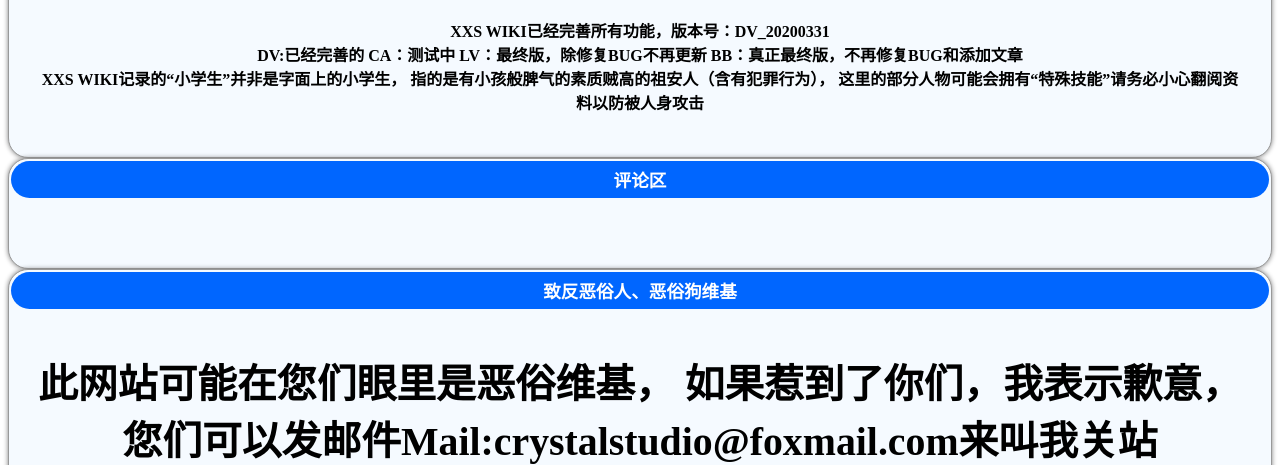
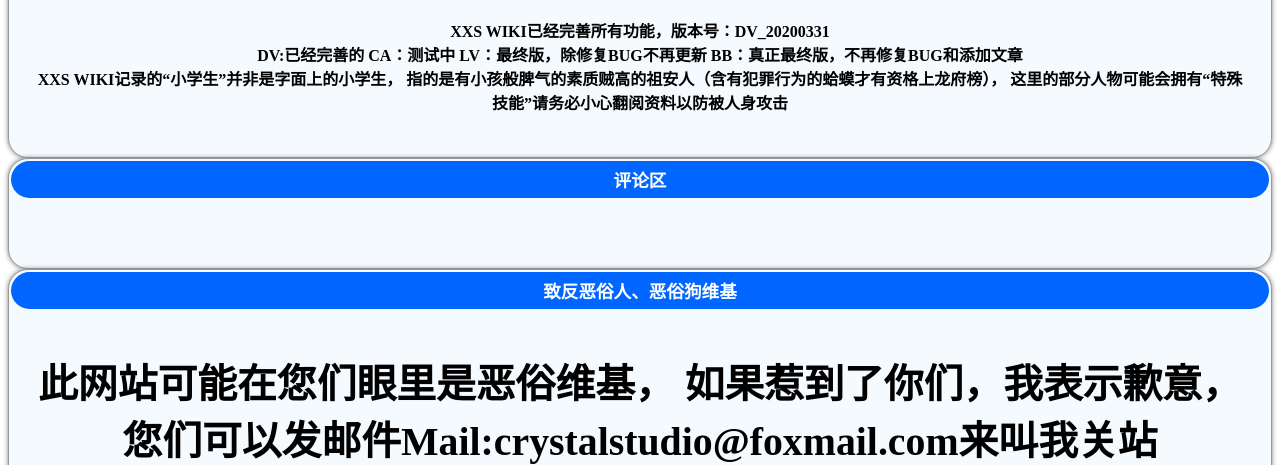
Before and after one commit to iam233/xxswiki-html, a plain HTML site: page index.html in a window 1280 px wide. Shown: the part 335-800 px from the top of the page. Drawn offline with Linux system fonts and the light colour scheme; a script that the page names is missing.

Commit message:
Update index.html

```diff
--- a/index.html
+++ b/index.html
@@ -25,7 +25,7 @@ XXS WIKI已经完善所有功能，版本号：DV_20200331</br>
 DV:已经完善的  CA：测试中  LV：最终版，除修复BUG不再更新  BB：真正最终版，不再修复BUG和添加文章</br>
 
 XXS WIKI记录的“小学生”并非是字面上的小学生，
-   指的是有小孩般脾气的素质贼高的祖安人（含有犯罪行为），
+   指的是有小孩般脾气的素质贼高的祖安人（含有犯罪行为的蛤蟆才有资格上龙府榜），
    这里的部分人物可能会拥有“特殊技能”请务必小心翻阅资料以防被人身攻击
 
 </p>
```
